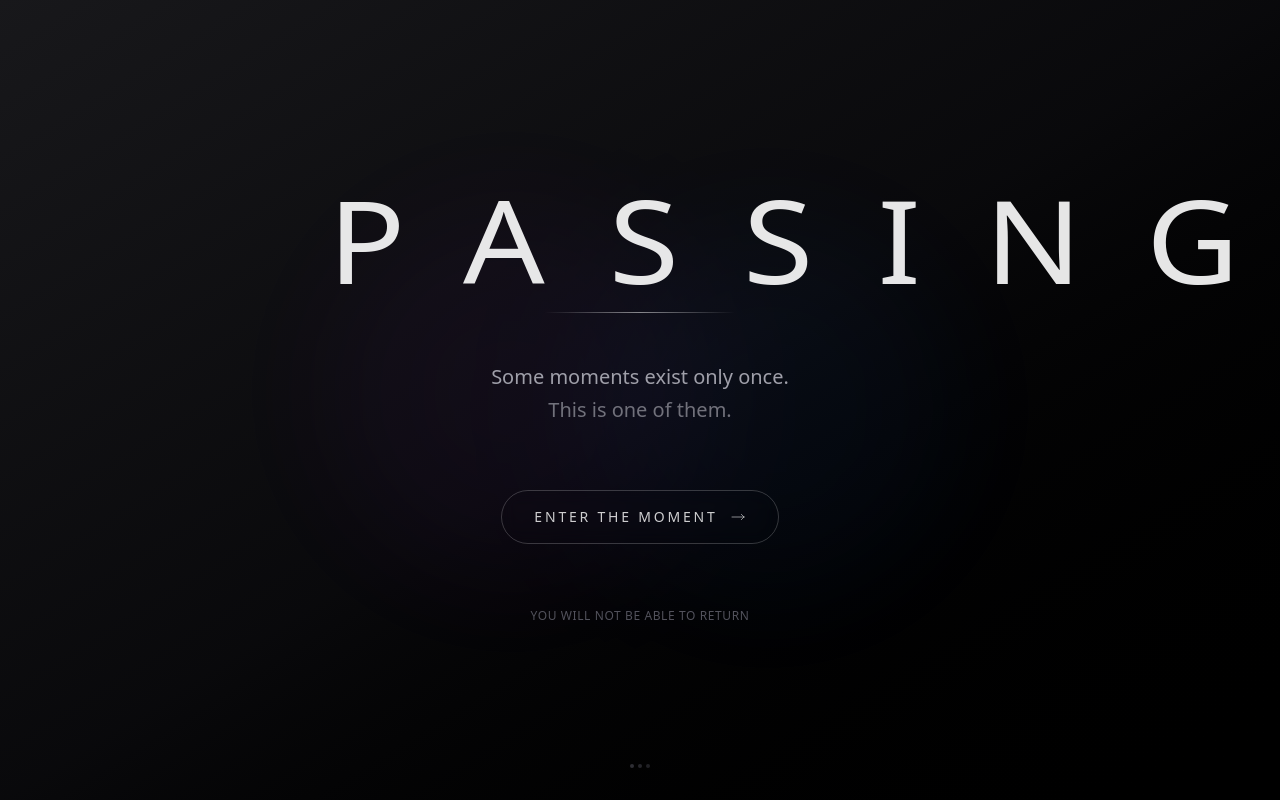
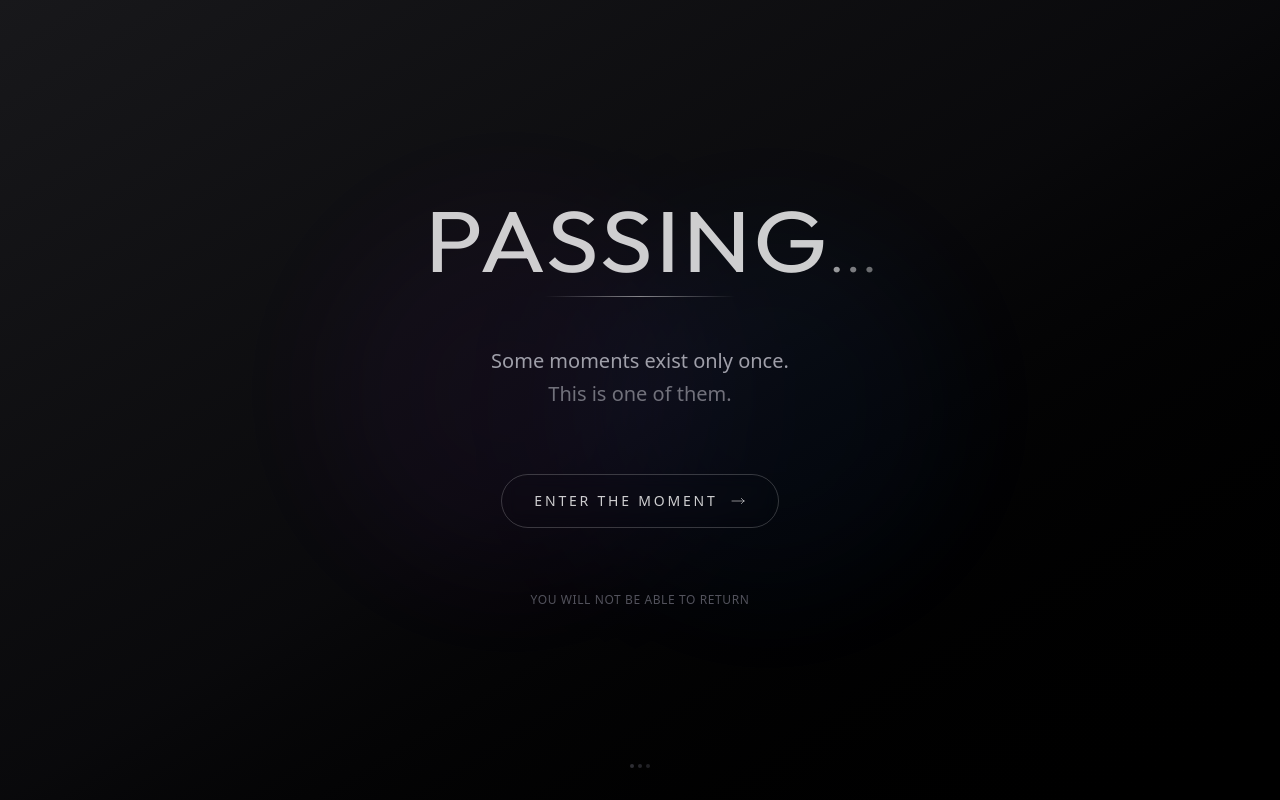
Before and after one commit to Gxgxn/passing, a Next.js app: page / in a window 1280 px wide. Built offline with nearby package versions, Linux system fonts and the light colour scheme.

Commit message:
Minor UI tweaks

```diff
--- a/src/app/page.tsx
+++ b/src/app/page.tsx
@@ -16,9 +16,15 @@ export default function Home() {
       <div className="relative z-10 text-center px-6 max-w-2xl">
         {/* Logo/Brand */}
         <div className="mb-12">
-          <h1 className="text-6xl md:text-9xl font-thin tracking-[0.5em] text-white/90 mb-2 scale-y-90">
+          <h1 className="text-6xl md:text-8xl  text-white/80 mb-2 scale-y-90 font-[outfit] tracking-wide ml-6">
             PASSING
+          <span className="text-white/80 position-absolute text-5xl">
+            <span className="animate-pulse inline">.</span>
+            <span className="animate-pulse inline" style={{ animationDelay: '200ms' }}>.</span>
+            <span className="animate-pulse inline" style={{ animationDelay: '400ms' }}>.</span>
+          </span>
           </h1>
+
           <div className="h-px w-48 mx-auto bg-gradient-to-r from-transparent via-white/50 to-transparent" />
         </div>
 
```
